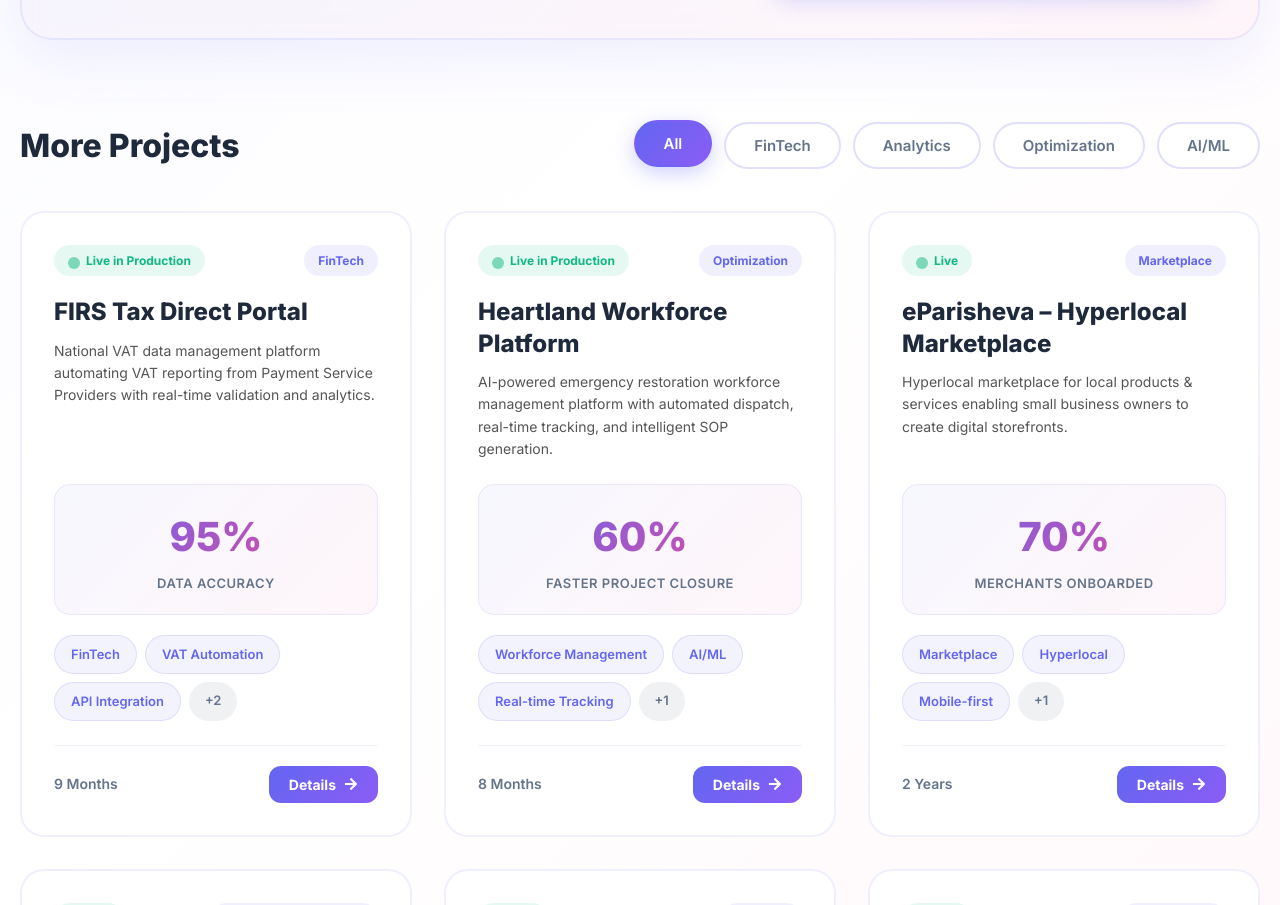
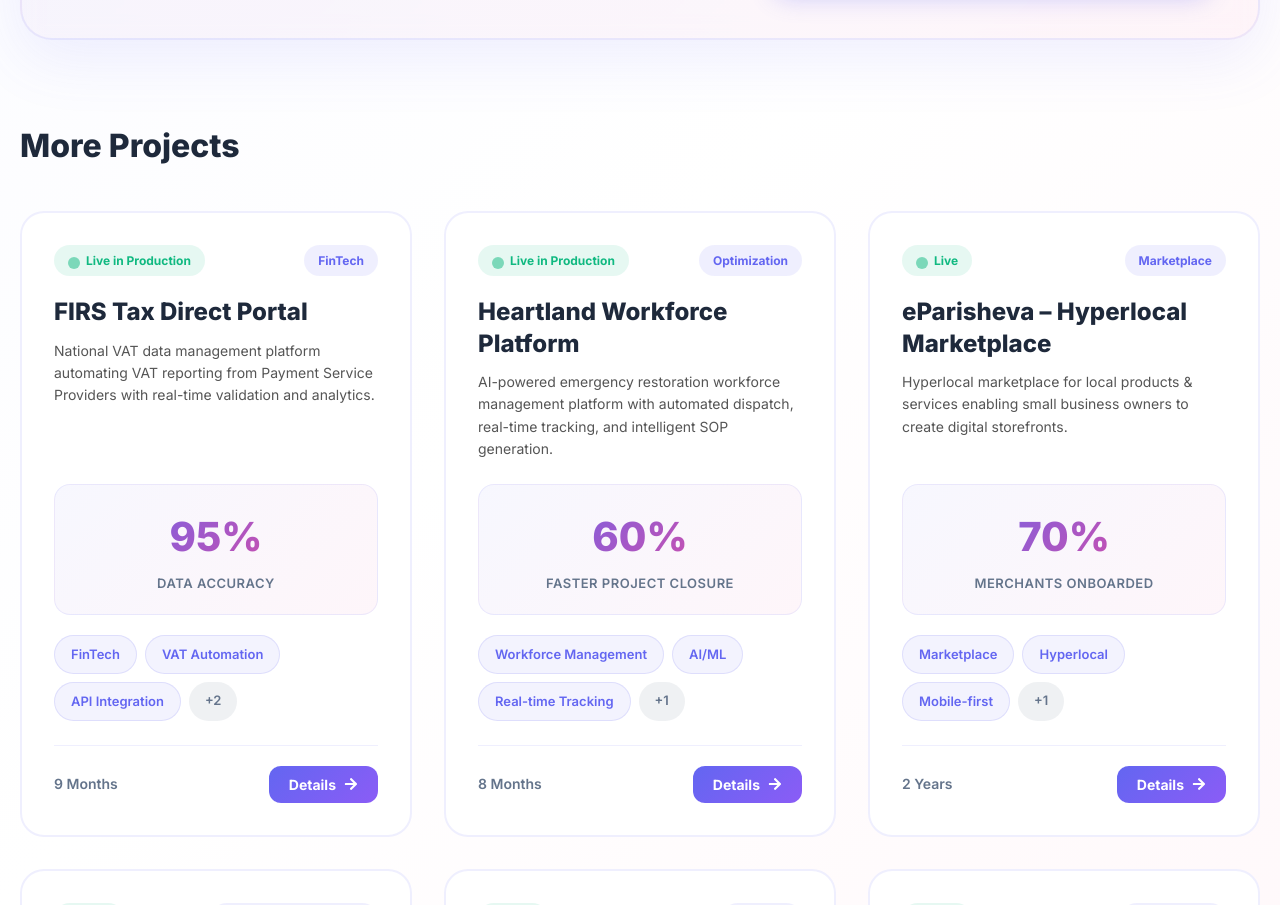
Before and after one commit to souvik-me/portfolio-website-me, a React (Vite) app: page / in a window 1280 px wide. Shown: the part 5300-6205 px from the top of the page. Built offline with nearby package versions, Linux system fonts and the light colour scheme.

Commit message:
more filter fix for projects

```diff
--- a/src/components/Projects.jsx
+++ b/src/components/Projects.jsx
@@ -173,17 +173,6 @@ const Projects = () => {
         {/* Project Filters */}
         <div className="projects-header">
           <h3 className="projects-section-title">More Projects</h3>
-          <div className="project-filters">
-            {filters.map((filter) => (
-              <button
-                key={filter}
-                className={`filter-btn ${activeFilter === filter ? 'active' : ''}`}
-                onClick={() => setActiveFilter(filter)}
-              >
-                {filter}
-              </button>
-            ))}
-          </div>
         </div>
 
         {/* Projects Grid */}
```
